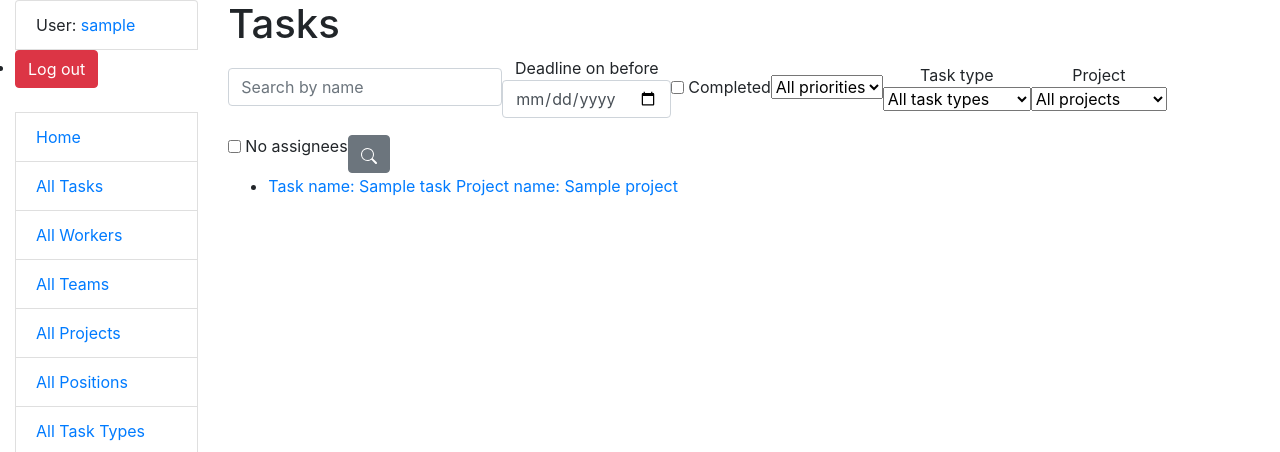
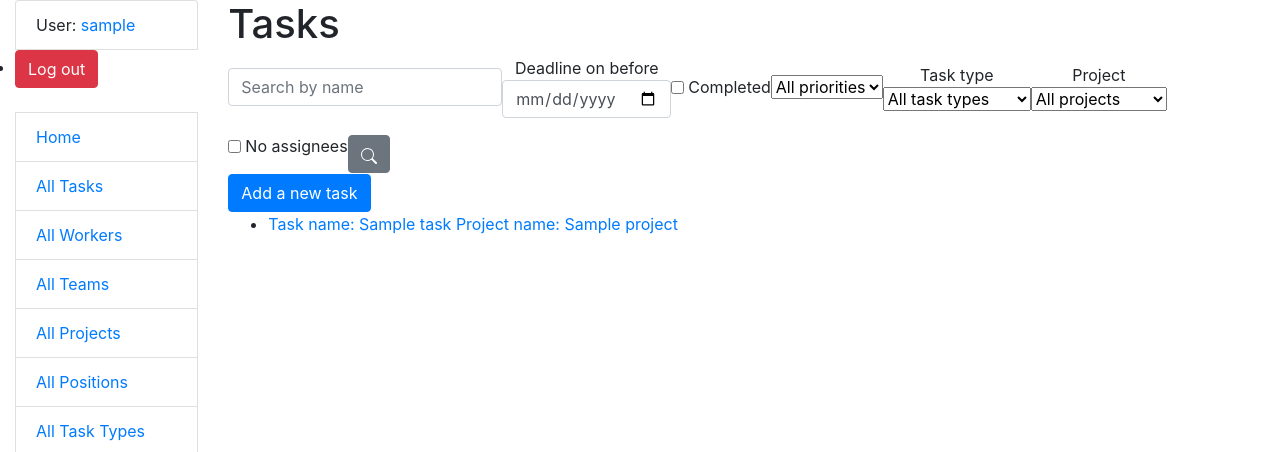
Before and after one commit to OlhaKuzmyn/task-manager, a Django app: page /tasks/ in a window 1280 px wide. Shown: the top 452 px of the page. Run offline with Django 5.2, Linux system fonts and the light colour scheme; a user stored in the database is signed in; tables that the repository leaves empty hold one stand-in row (values such as "Sample post"); some libraries are stand-ins or nearby versions.

Commit message:
added TaskCreateView, TaskForm added template

```diff
--- a/manager/forms.py
+++ b/manager/forms.py
@@ -19,9 +19,9 @@ class TaskSearchForm(forms.Form):
         label="Deadline on before",
         widget=forms.DateInput(
             attrs={
-            "placeholder": "Search by deadline",
-            "type": "date",
-        }
+                "placeholder": "Search by deadline",
+                "type": "date",
+            }
         )
     )
     is_completed = forms.BooleanField(
@@ -51,3 +51,15 @@ class TaskSearchForm(forms.Form):
         label="No assignees",
         widget=forms.CheckboxInput()
     )
+
+
+class TaskForm(forms.ModelForm):
+
+    class Meta:
+        model = Task
+        fields = "__all__"
+        widgets = {
+            "deadline": forms.DateInput(attrs={
+                "type": "date",
+            })
+        }
--- a/manager/urls.py
+++ b/manager/urls.py
@@ -23,7 +23,9 @@ from manager.views import (
     TeamListView,
     TeamDetailView,
     TeamUpdateView,
-    TeamCreateView, TeamDeleteView,
+    TeamCreateView,
+    TeamDeleteView,
+    TaskCreateView,
 )
 
 app_name = "manager"
@@ -31,6 +33,7 @@ app_name = "manager"
 urlpatterns = [
     path("", index, name="index"),
     path("tasks/", TaskListView.as_view(), name="task-list"),
+    path("tasks/create", TaskCreateView.as_view(), name="task-create"),
     path("tasks/<int:pk>/", TaskDetailView.as_view(), name="task-detail"),
     path("workers/", WorkerListView.as_view(), name="worker-list"),
     path("workers/<int:pk>/", WorkerDetailView.as_view(), name="worker-detail"),
--- a/manager/views.py
+++ b/manager/views.py
@@ -5,7 +5,7 @@ from django.shortcuts import render
 from django.urls import reverse_lazy
 from django.views import generic
 
-from manager.forms import TaskSearchForm
+from manager.forms import TaskSearchForm, TaskForm
 from manager.models import Task, Project, Team, Worker, Position, TaskType
 
 
@@ -84,6 +84,14 @@ class TaskListView(LoginRequiredMixin, generic.ListView):
 
 class TaskDetailView(LoginRequiredMixin, generic.DetailView):
     model = Task
+
+
+class TaskCreateView(LoginRequiredMixin, generic.CreateView):
+    model = Task
+    form_class = TaskForm
+
+    def get_success_url(self):
+        return reverse_lazy("manager:task-detail", kwargs={"pk": self.object.pk})
 
 
 class WorkerListView(LoginRequiredMixin, generic.ListView):
--- a/templates/manager/task_list.html
+++ b/templates/manager/task_list.html
@@ -4,6 +4,9 @@
   <h1>Tasks</h1>
     {% if task_list %}
     {% include "includes/search.html" %}
+    <a href="{% url 'manager:task-create' %}" class="btn btn-primary">
+      Add a new task
+    </a>
       <ul>
         {% for task in task_list %}
           <li>
```
Also changed, not shown: templates/manager/task_form.html (added, +13 -0 lines).
